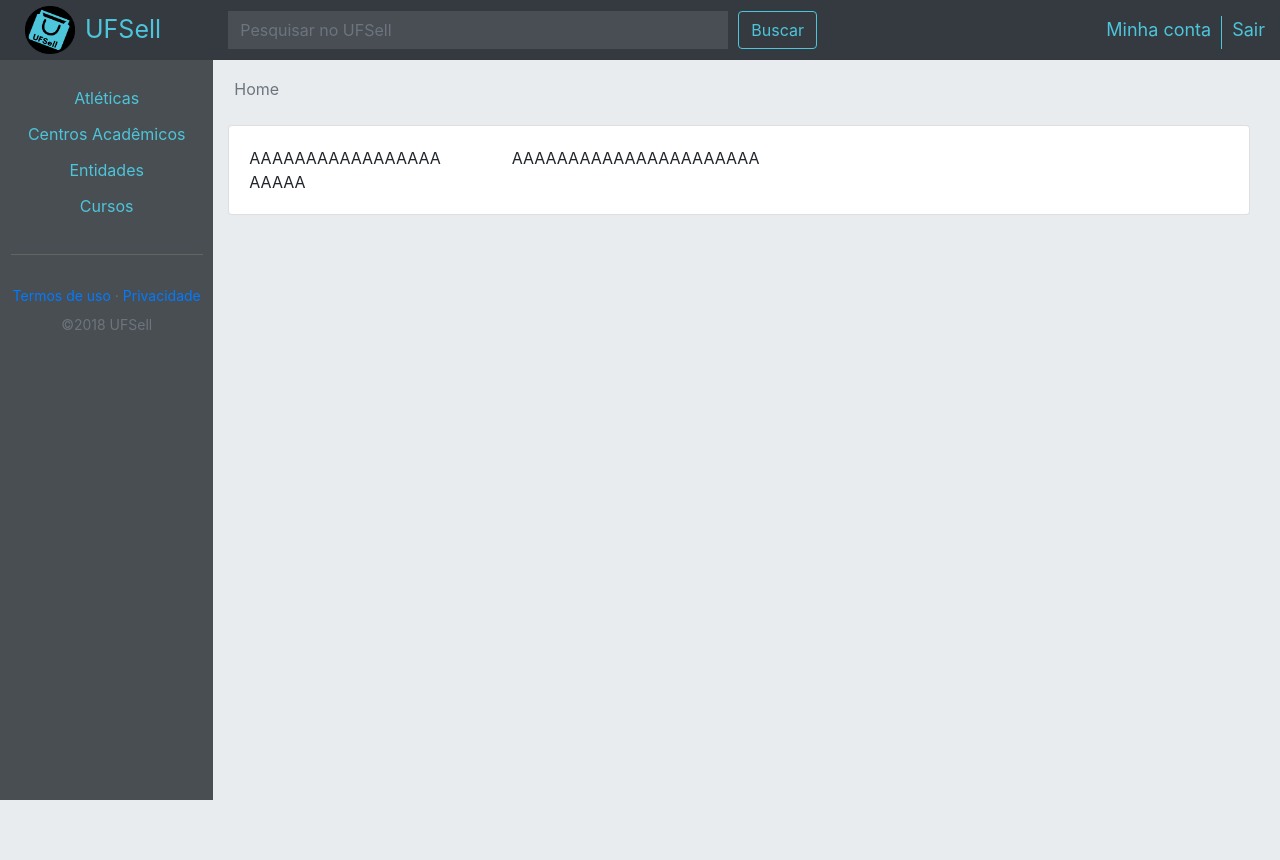
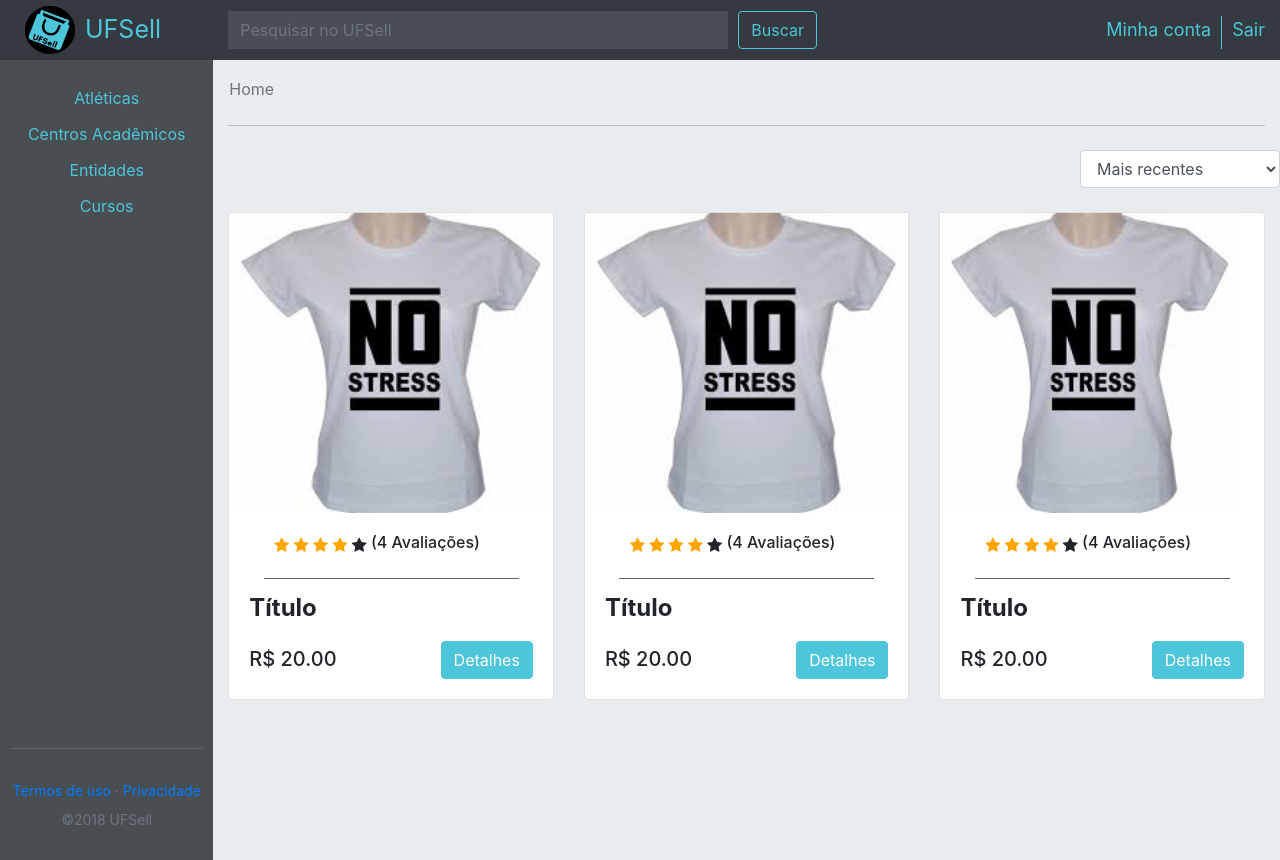
Before and after one commit to lucaspsacchi/ihc2018, a PHP site: page /home.php?sel=1 in a window 1280 px wide. Before the commit the page ends 800 px from the top, so only its background shows below. Run offline with PHP 8.4, Linux system fonts and the light colour scheme; a user stored in the database is signed in; some libraries are stand-ins or nearby versions.

Commit message:
Atualização grande na parte de compradores

```diff
--- a/css/comprador.css
+++ b/css/comprador.css
@@ -146,8 +146,6 @@ nav {
 }
 
 hr {
-	margin-top: 30px;
-	margin-bottom: 30px;
 	width: 90%;
 	background-color: #6c706e;
 }
@@ -172,7 +170,6 @@ hr {
 /* Conteúdo */
 
 #conteudo {
-	padding-right:0px;
 	background-color:#e9ecef;
 }
 
@@ -180,6 +177,64 @@ hr {
 	padding: 10px;
 }
 
+.colD {
+	border-top: 1px solid #000000;
+	border-color: #b9c0bd;
+}
+/*
+.ancCard, .ancCard:hover{
+	text-decoration:none;
+	color: inherit;
+} */
+.card {
+	margin-bottom: 15px;
+}
+
+.checked {
+    color: orange;
+}
+
+.btn-custom {
+	color: white;
+	background-color: #4dc5da;
+}
+
+.btn-custom:hover {
+	background-color: #6c706e;
+	border-color: #6c706e;
+}
+
+.hrCard {
+	margin-top: 5px;
+	margin-bottom: 15px;
+}
+
 /* Fim do conteúdo */
 
 /* Fim da main */
+
+
+
+/* Footer Sticky */
+
+#menu {
+	display: flex;
+	flex-direction: column;
+	height: 100vh;
+}
+
+.divWrap {
+	flex: 1 0 auto;
+	background-color: #494e53;
+}
+
+.hrFooter {
+	padding-top: 15px;
+	padding-bottom: 15px;
+	background-color: #494e53;
+}
+
+.footer {
+	flex-shrink: 0;
+	background-color: #494e53;
+}
--- a/home.php
+++ b/home.php
@@ -1,13 +1,15 @@
 <?php
 include('connection/connection.php');
 
-ini_set('session.gc_maxlifetime', 3600);
-session_set_cookie_params(3600);
+// ini_set('session.gc_maxlifetime', 3600);
+// session_set_cookie_params(3600);
 //Cria a sessão e verifica se o usuário está logado
 session_start();
 if (!isset($_SESSION['id_usuario']) && !isset($_SESSION['nome_usuario'])) {
     header("Location: ./login.php?erro_login=1"); // Se não está logado, retorna para a página de login com uma mensagem de erro
 }
+
+$valSelect = $_GET['sel'];
 ?>
 <!DOCTYPE html>
 <html lang="pt-br">
@@ -29,6 +31,7 @@ if (!isset($_SESSION['id_usuario']) && !isset($_SESSION['nome_usuario'])) {
             <script src="https://cdnjs.cloudflare.com/ajax/libs/popper.js/1.12.9/umd/popper.min.js" integrity="sha384-ApNbgh9B+Y1QKtv3Rn7W3mgPxhU9K/ScQsAP7hUibX39j7fakFPskvXusvfa0b4Q" crossorigin="anonymous"></script>
         -->
 		<link rel="stylesheet" href="https://cdnjs.cloudflare.com/ajax/libs/font-awesome/4.7.0/css/font-awesome.min.css">
+
 
         <!-- Importando estilo css -->
         <link type="text/css"  rel="stylesheet" href="./css/comprador.css">
@@ -68,6 +71,7 @@ if (!isset($_SESSION['id_usuario']) && !isset($_SESSION['nome_usuario'])) {
                 <div id="defRow" class="row">
 					<!-- Barra lateral -->
                     <div id="menu" class="col-2 col-xl-2 col-lg-2 col-md-2">
+						<div class="divWrap">
 							<div id="btn-itemP" class="menuT">
 								<!-- Título do collapse --><!-- Concatenar o at com id -->
 								<button class="btn btn-light" data-toggle="collapse" data-target=".multi-collapse1" aria-expanded="true" aria-controls="at1 at2 at3 at4 at5 at6">Atléticas</button>
@@ -228,8 +232,10 @@ if (!isset($_SESSION['id_usuario']) && !isset($_SESSION['nome_usuario'])) {
 									</div>
 								</div>
 							</div>
-
+						</div>
+						<div class="hrFooter">
 							<hr>
+						</div>
 						<div class="footer">
 							<div class="row">
 								<a href="#">Termos de uso</a>
@@ -244,9 +250,8 @@ if (!isset($_SESSION['id_usuario']) && !isset($_SESSION['nome_usuario'])) {
 
                     <!-- Main -->
                     <div id="conteudo" class="col-10 col-xl-10 col-lg-10 col-md-10">
-                        <div class="container" style="margin-left: -15px;">
 						<!-- Bread Crumb -->
-							<nav aria-label="breadcrumb" style="margin-top:5px; margin-left: -10px;">
+						<nav aria-label="breadcrumb" style="margin-top:5px; margin-left: -15px;">
 							<ol class="breadcrumb">
 								<li class="breadcrumb-item active" aria-current="page">Home</li>
 							</ol>
@@ -254,16 +259,88 @@ if (!isset($_SESSION['id_usuario']) && !isset($_SESSION['nome_usuario'])) {
 
 
 						<div class="colD">
+						<br>
+							<!-- Select para ordenar -->
+							<div class="row d-flex justify-content-end">
+								<select class="form-control" id="selectHome" style="width: 200px;">
+									<option value="1" <?php if($valSelect == 1) {echo selected;} ?>>Mais recentes</option>
+									<option value="2" <?php if($valSelect == 2) {echo selected;} ?>>Maior classificação</option>
+								</select>
+							</div>
+							<br>
+
+							<div class="row">
+								<div class="col-lg-4 col-md-6 col-sm-12">
 									<div class="card">
+											<div class="product-image">
+												<img class="imgHome" src="img/example.jpg" style="width: 100%; height: 300px;">
+											</div>
+											<div class="card-body">
 												<div class="row">
-										<div class="col-3">
-											<div class="card-body">
-												AAAAAAAAAAAAAAAAAAAAAA
+													<ul class="rating">
+														<span class="fa fa-star checked"></span>
+														<span class="fa fa-star checked"></span>
+														<span class="fa fa-star checked"></span>
+														<span class="fa fa-star checked"></span>
+														<span class="fa fa-star"></span>
+													</ul>
+													<h6 class="avalCard">&nbsp(4 Avaliações)</h6>
+												</div>
+												<hr class="hrCard">
+												<h4 class="titleCard" style="font-weight: bold;">Título</h4>
+												<div class="row d-flex justify-content-between" style="padding-left: 15px; padding-right:15px;">
+													<h5 class="d-flex align-self-end">R$ 20.00</h5>
+													<a class="btn btn-outline-light btn-custom" href="produto.php?id_prod=1">Detalhes</a>
 												</div>
 											</div>
-										<div class="col-7">
+									</div>
+								</div>
+								<div class="col-lg-4 col-md-6 col-sm-12">
+									<div class="card">
+											<div class="product-image">
+												<img class="imgHome" src="img/example.jpg" style="width: 100%; height: 300px;">
+											</div>
 											<div class="card-body">
-												AAAAAAAAAAAAAAAAAAAAAA
+												<div class="row">
+													<ul class="rating">
+														<span class="fa fa-star checked"></span>
+														<span class="fa fa-star checked"></span>
+														<span class="fa fa-star checked"></span>
+														<span class="fa fa-star checked"></span>
+														<span class="fa fa-star"></span>
+													</ul>
+													<h6 class="avalCard">&nbsp(4 Avaliações)</h6>
+												</div>
+												<hr class="hrCard">
+												<h4 class="titleCard" style="font-weight: bold;">Título</h4>
+												<div class="row d-flex justify-content-between" style="padding-left: 15px; padding-right:15px;">
+													<h5 class="d-flex align-self-end">R$ 20.00</h5>
+													<a class="btn btn-outline-light btn-custom" href="produto.php?id_prod=1">Detalhes</a>
+												</div>
+											</div>
+									</div>
+								</div>
+								<div class="col-lg-4 col-md-6 col-sm-12">
+									<div class="card">
+											<div class="product-image">
+												<img class="imgHome" src="img/example.jpg" style="width: 300px; height: 300px;"> <!-- Alterar esse campo para adaptar melhor a imagem -->
+											</div>
+											<div class="card-body">
+												<div class="row">
+													<ul class="rating">
+														<span class="fa fa-star checked"></span>
+														<span class="fa fa-star checked"></span>
+														<span class="fa fa-star checked"></span>
+														<span class="fa fa-star checked"></span>
+														<span class="fa fa-star"></span>
+													</ul>
+													<h6 class="avalCard">&nbsp(4 Avaliações)</h6>
+												</div>
+												<hr class="hrCard">
+												<h4 class="titleCard" style="font-weight: bold;">Título</h4>
+												<div class="row d-flex justify-content-between" style="padding-left: 15px; padding-right:15px;">
+													<h5 class="d-flex align-self-end">R$ 20.00</h5>
+													<a class="btn btn-outline-light btn-custom" href="produto.php?id_prod=1">Detalhes</a>
 												</div>
 											</div>
 									</div>
@@ -276,3 +353,9 @@ if (!isset($_SESSION['id_usuario']) && !isset($_SESSION['nome_usuario'])) {
 
     </body>
 </html>
+
+<script>
+	$('#selectHome').on('change', function() {
+		window.location.href = "./home.php?sel=" + this.value;
+	})
+</script>
--- a/login.php
+++ b/login.php
@@ -21,8 +21,8 @@ if (isset($_POST['inputEmail']) && isset($_POST['inputSenha'])) {
                 // Permissão concedida
 
                 // Configurações de session
-                ini_set('session.gc_maxlifetime', 3600);
-                session_set_cookie_params(3600);
+                // ini_set('session.gc_maxlifetime', 3600);
+                // session_set_cookie_params(3600);
 
                 session_start();
 
@@ -31,7 +31,7 @@ if (isset($_POST['inputEmail']) && isset($_POST['inputSenha'])) {
 
                 $result->close();
                 if ($obj->id_org == 1) {
-                    header("Location: ./home.php");
+                    header("Location: ./home.php?sel=1");
                 }
                 else {
                     header("Location: connection/home.php");
```
Also changed, not shown: conta.php (+8 -4 lines), produto.php (+20 -3 lines), img/example.jpg (added). Lines whose indentation alone changed are shown as unchanged.
